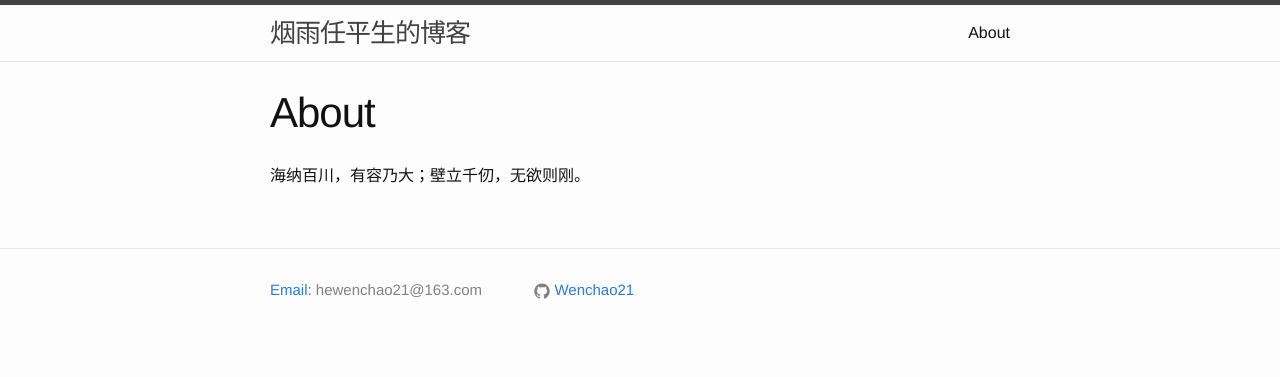
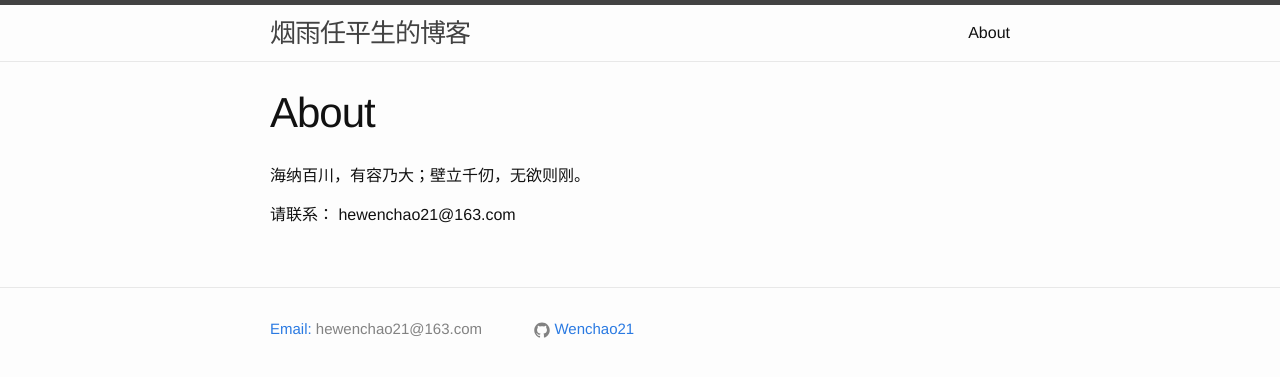
Before and after one commit to Wenchao21/Wenchao21.github.io, a Jekyll site: the page built from about.md, in a window 1280 px wide. Shown: the top 377 px of the page. Built offline with Jekyll 4.4.1, drawn with Linux system fonts in a browser that asks for light colours.

Commit message:
Update about.md
更新邮件。

```diff
--- a/about.md
+++ b/about.md
@@ -5,3 +5,6 @@ permalink: /about/
 ---
 
 海纳百川，有容乃大；壁立千仞，无欲则刚。
+
+
+请联系： hewenchao21@163.com
```
